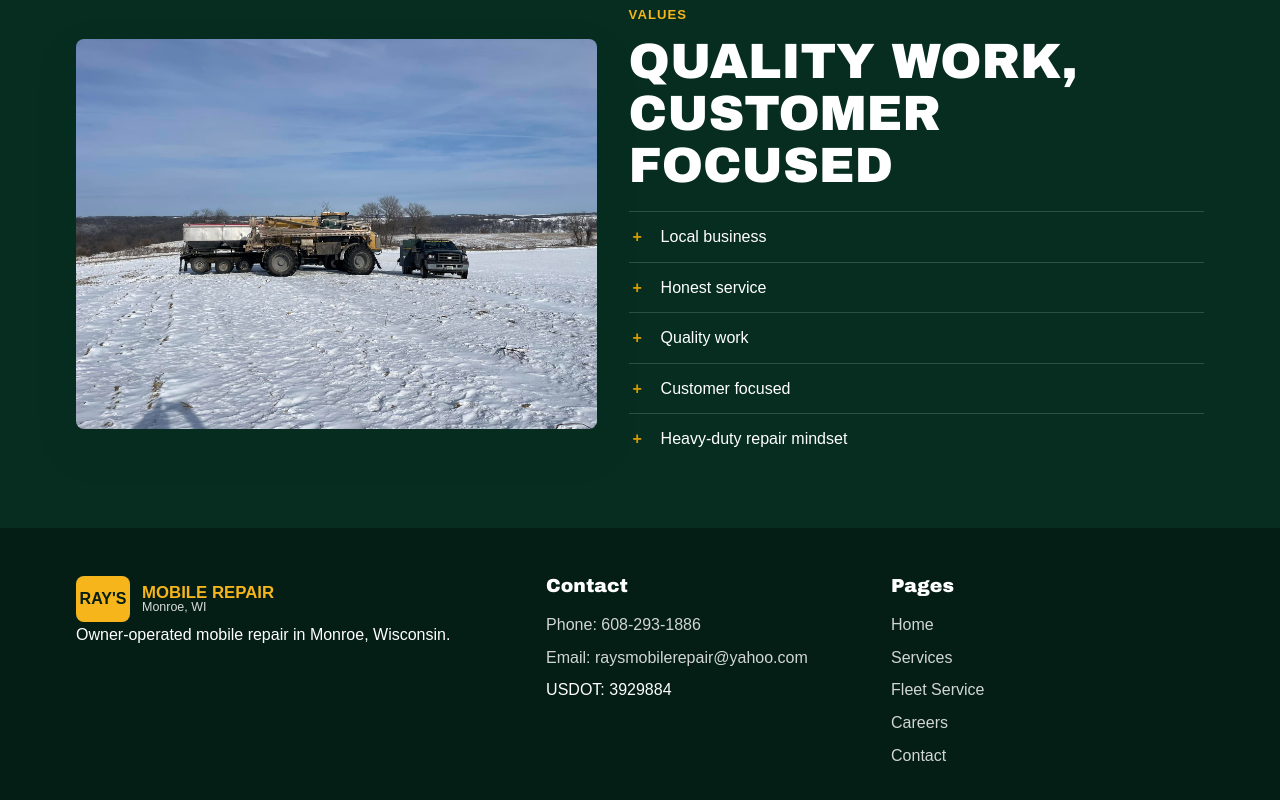
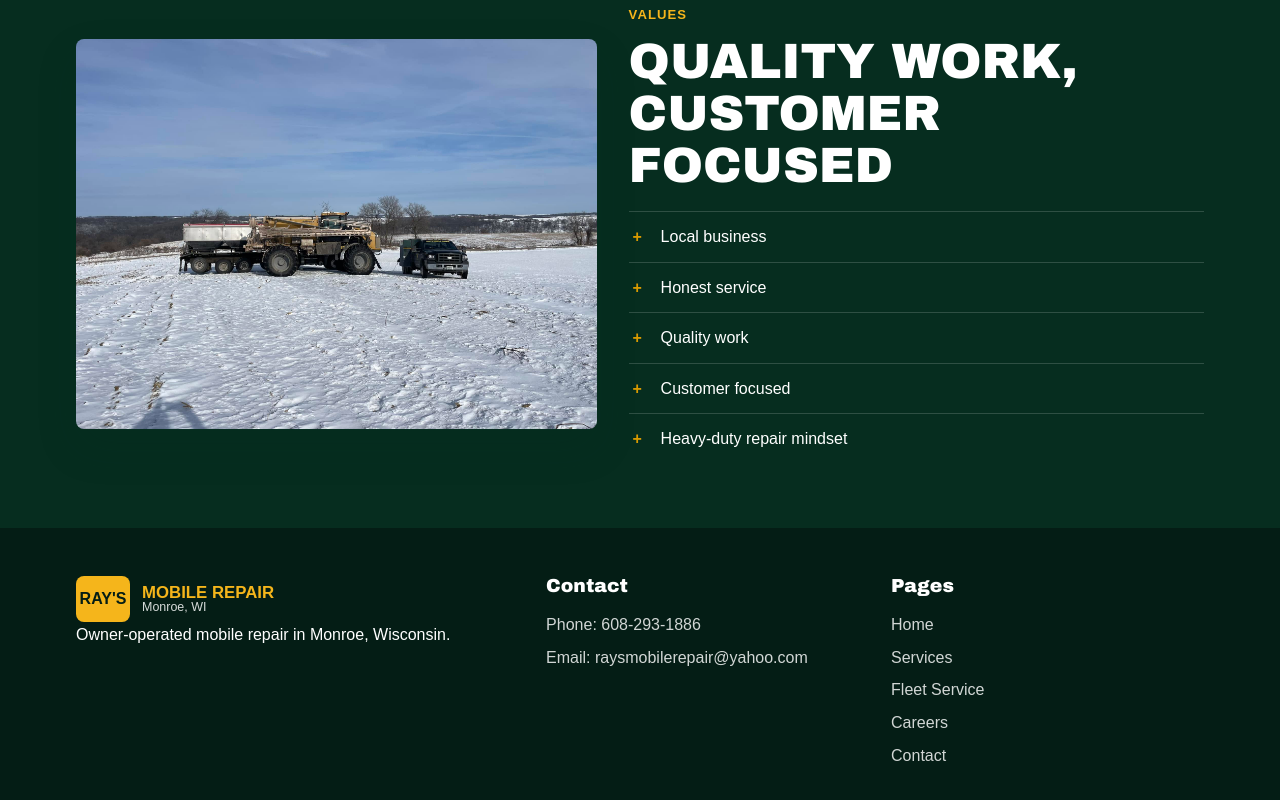
Before and after one commit to klarson01/rays-mobile-repair-site, a plain HTML site: page about.html in a window 1280 px wide. Shown: the part 1712-2512 px from the top of the page. Drawn offline with Linux system fonts and the light colour scheme.

Commit message:
Remove USDOT from about page

```diff
--- a/about.html
+++ b/about.html
@@ -16,6 +16,6 @@
     <section class="section"><div class="container grid grid-3"><article class="info-card"><h2>Local Business</h2><p>Based in Monroe, WI and serving Green County and surrounding Southern Wisconsin communities.</p></article><article class="info-card"><h2>Honest Service</h2><p>Clear communication, practical repairs, and a focus on helping customers make good decisions.</p></article><article class="info-card"><h2>Heavy-Duty Mindset</h2><p>Built for truck, trailer, equipment, and commercial vehicle problems where downtime matters.</p></article></div></section>
     <section class="section section-dark"><div class="container split reverse"><div><p class="eyebrow">Values</p><h2>Quality Work, Customer Focused</h2><ul class="feature-list"><li>Local business</li><li>Honest service</li><li>Quality work</li><li>Customer focused</li><li>Heavy-duty repair mindset</li></ul></div><img class="media-panel" data-image="aboutValues" src="assets/images/field-equipment-repair-snow.jpg" alt="Mobile repair work in a snowy Green County field"></div></section>
   </main>
-  <footer class="site-footer"><div class="container footer-grid"><div><a class="brand" href="/"><span class="brand-mark">RAY'S</span><span class="brand-text"><strong>Mobile Repair</strong><span>Monroe, WI</span></span></a><p>Owner-operated mobile repair in Monroe, Wisconsin.</p></div><div><h3>Contact</h3><div class="footer-links"><a href="tel:16082931886" data-link="phone">Phone: <span data-content="phone">608-293-1886</span></a><a href="mailto:raysmobilerepair@yahoo.com" data-link="email">Email: <span data-content="email">raysmobilerepair@yahoo.com</span></a><span>USDOT: <span data-content="usdot">3929884</span></span></div></div><div><h3>Pages</h3><div class="footer-links"><a href="/">Home</a><a href="/services">Services</a><a href="/fleet-service">Fleet Service</a><a href="/careers">Careers</a><a href="/contact">Contact</a></div></div></div></footer><div class="sticky-call"><a class="btn btn-primary" href="tel:16082931886" data-link="phone">Call Ray's Mobile Repair</a></div><script src="assets/js/main.js"></script>
+  <footer class="site-footer"><div class="container footer-grid"><div><a class="brand" href="/"><span class="brand-mark">RAY'S</span><span class="brand-text"><strong>Mobile Repair</strong><span>Monroe, WI</span></span></a><p>Owner-operated mobile repair in Monroe, Wisconsin.</p></div><div><h3>Contact</h3><div class="footer-links"><a href="tel:16082931886" data-link="phone">Phone: <span data-content="phone">608-293-1886</span></a><a href="mailto:raysmobilerepair@yahoo.com" data-link="email">Email: <span data-content="email">raysmobilerepair@yahoo.com</span></a></div></div><div><h3>Pages</h3><div class="footer-links"><a href="/">Home</a><a href="/services">Services</a><a href="/fleet-service">Fleet Service</a><a href="/careers">Careers</a><a href="/contact">Contact</a></div></div></div></footer><div class="sticky-call"><a class="btn btn-primary" href="tel:16082931886" data-link="phone">Call Ray's Mobile Repair</a></div><script src="assets/js/main.js"></script>
 </body>
 </html>
```
